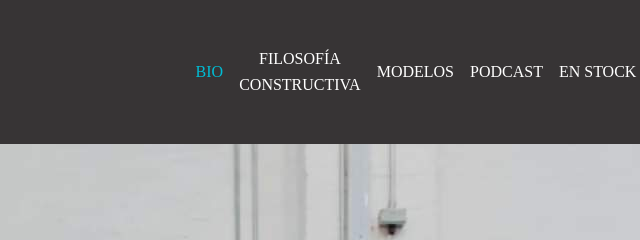
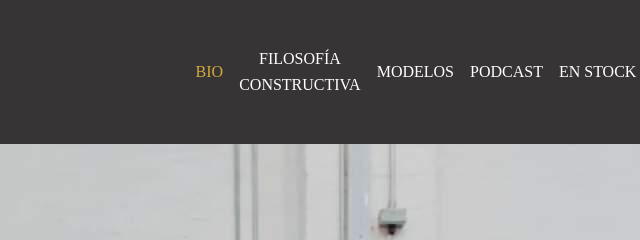
Before and after one commit to finosiles/donatoluthier2, a plain HTML site: page index.html in a window 1280 px wide. In both pictures the pointer is over the link "BIO". Shown: the top 240 px of the page, 352-992 px from the left. Drawn offline with nearby package versions, Linux system fonts and the light colour scheme; a web font is replaced by a local one.

```diff
--- a/main.css
+++ b/main.css
@@ -56,7 +56,7 @@ body {
     }
 
     .nav-links a:hover {
-      color: #00bcd4;
+      color: #d2a93cff;
     }
     .logo{
 	width:5rem;
```
Also changed, not shown: img/img_fil01.jpeg (added).
